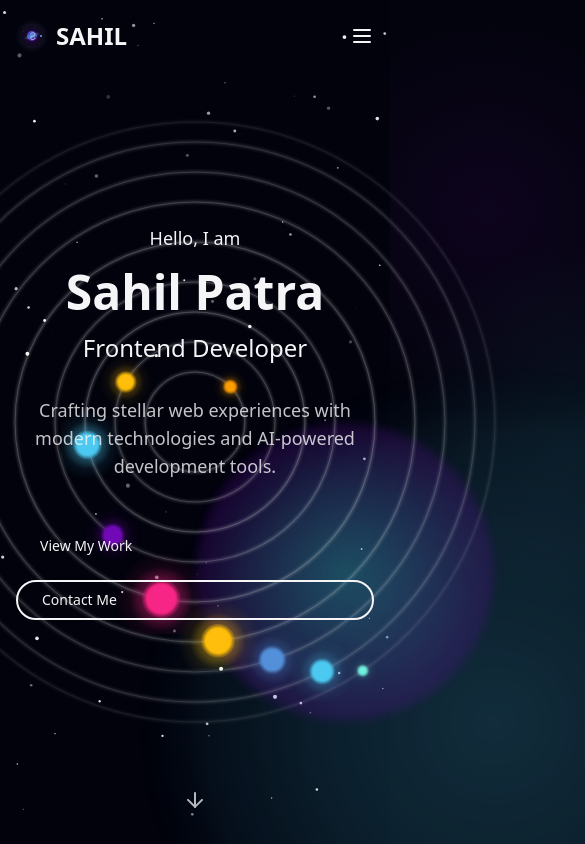
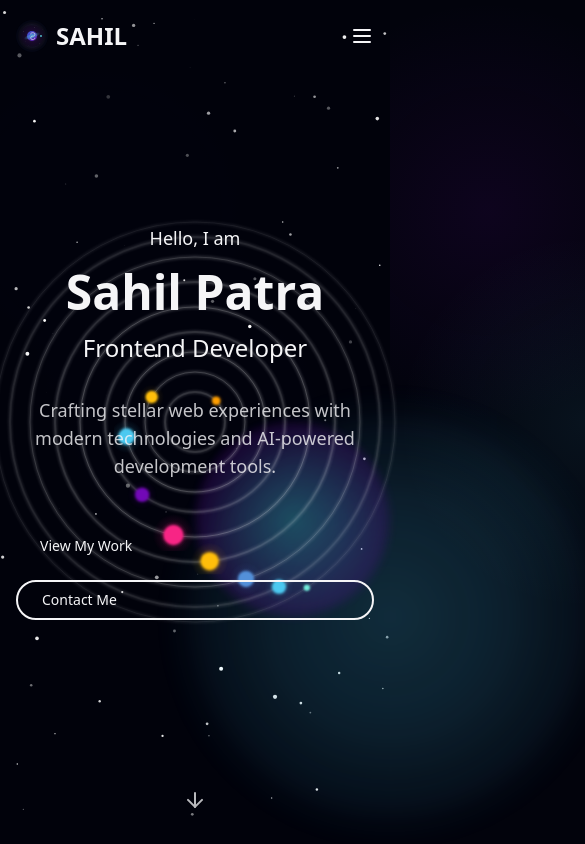
Before and after one commit to Mrpatra013/Portfolio-, a Next.js app: page / in a window 390 px wide. Shown: the top 844 px of the page, 585 px wide, since content can reach past the window. Built offline with nearby package versions, Linux system fonts and the light colour scheme.

Commit message:
responsive design

```diff
--- a/src/components/animations/FloatingPlanets.tsx
+++ b/src/components/animations/FloatingPlanets.tsx
@@ -44,15 +44,19 @@ export default function FloatingPlanets() {
           '#4361ee', // Stellar blue
         ];
 
+        // Calculate scale factor based on screen width (smaller on mobile)
+        const isMobile = window.innerWidth < 768;
+        const scaleFactor = isMobile ? 0.6 : 1;
+
         planetsRef.current = Array.from({ length: 5 }, (_, i) => ({
           x: 0,
           y: 0,
-          size: Math.random() * 20 + 10, // Larger size for planets
+          size: (Math.random() * 20 + 10) * scaleFactor, // Scale size for mobile
           color: planetColors[i % planetColors.length],
           speed: Math.random() * 0.001 + 0.0005,
           angle: Math.random() * Math.PI * 2,
           distance: Math.random() * 100 + 150,
-          rotationRadius: Math.random() * 100 + (i * 40) + 80 // Smaller orbit radiuses
+          rotationRadius: (Math.random() * 100 + (i * 40) + 80) * scaleFactor // Scale radius for mobile
         }));
       };
       initializePlanets();
--- a/src/components/animations/MultiOrbitPlanets.tsx
+++ b/src/components/animations/MultiOrbitPlanets.tsx
@@ -10,6 +10,7 @@ interface MultiOrbitPlanetsProps {
 
 export default function MultiOrbitPlanets({ className = '' }: MultiOrbitPlanetsProps) {
   const [mounted, setMounted] = useState(false);
+  const [isMobile, setIsMobile] = useState(false);
 
   // Define planet colors to match the space theme
   const planetColors = [
@@ -25,16 +26,33 @@ export default function MultiOrbitPlanets({ className = '' }: MultiOrbitPlanetsP
 
   useEffect(() => {
     setMounted(true);
+
+    // Check if screen is mobile size
+    const checkMobile = () => {
+      setIsMobile(window.innerWidth < 768);
+    };
+
+    // Check on initial load
+    checkMobile();
+
+    // Add event listener for window resize
+    window.addEventListener('resize', checkMobile);
+
+    // Clean up event listener
+    return () => window.removeEventListener('resize', checkMobile);
   }, []);
 
   if (!mounted) return null;
 
   return (
     <div className={`absolute left-1/2 top-1/2 -translate-x-1/2 -translate-y-1/2 ${className}`}>
+      {/* Get screen size and determine if mobile */}
+      {typeof window !== 'undefined' && (
+        <>
           {/* Mercury (innermost orbit) */}
           <OrbitingPlanet
-        orbitRadius={50}
-        planetSize={6}
+            orbitRadius={window.innerWidth < 768 ? 30 : 50}
+            planetSize={window.innerWidth < 768 ? 4 : 6}
             orbitSpeed={8}
             primaryColor={planetColors[3].primary}
             secondaryColor={planetColors[3].secondary}
@@ -46,8 +64,8 @@ export default function MultiOrbitPlanets({ className = '' }: MultiOrbitPlanetsP
 
           {/* Venus */}
           <OrbitingPlanet
-        orbitRadius={80}
-        planetSize={9}
+            orbitRadius={window.innerWidth < 768 ? 50 : 80}
+            planetSize={window.innerWidth < 768 ? 6 : 9}
             orbitSpeed={12}
             primaryColor={planetColors[6].primary}
             secondaryColor={planetColors[6].secondary}
@@ -59,8 +77,8 @@ export default function MultiOrbitPlanets({ className = '' }: MultiOrbitPlanetsP
 
           {/* Earth */}
           <OrbitingPlanet
-        orbitRadius={110}
-        planetSize={12}
+            orbitRadius={window.innerWidth < 768 ? 70 : 110}
+            planetSize={window.innerWidth < 768 ? 8 : 12}
             orbitSpeed={15}
             primaryColor={planetColors[0].primary}
             secondaryColor={planetColors[0].secondary}
@@ -72,8 +90,8 @@ export default function MultiOrbitPlanets({ className = '' }: MultiOrbitPlanetsP
 
           {/* Mars */}
           <OrbitingPlanet
-        orbitRadius={140}
-        planetSize={10}
+            orbitRadius={window.innerWidth < 768 ? 90 : 140}
+            planetSize={window.innerWidth < 768 ? 7 : 10}
             orbitSpeed={20}
             primaryColor={planetColors[7].secondary}
             secondaryColor={planetColors[7].primary}
@@ -85,8 +103,8 @@ export default function MultiOrbitPlanets({ className = '' }: MultiOrbitPlanetsP
 
           {/* Jupiter (largest planet) */}
           <OrbitingPlanet
-        orbitRadius={180}
-        planetSize={16}
+            orbitRadius={window.innerWidth < 768 ? 115 : 180}
+            planetSize={window.innerWidth < 768 ? 10 : 16}
             orbitSpeed={25}
             primaryColor={planetColors[1].primary}
             secondaryColor={planetColors[1].secondary}
@@ -98,8 +116,8 @@ export default function MultiOrbitPlanets({ className = '' }: MultiOrbitPlanetsP
 
           {/* Saturn */}
           <OrbitingPlanet
-        orbitRadius={220}
-        planetSize={14}
+            orbitRadius={window.innerWidth < 768 ? 140 : 220}
+            planetSize={window.innerWidth < 768 ? 9 : 14}
             orbitSpeed={30}
             primaryColor={planetColors[6].primary}
             secondaryColor={planetColors[3].primary}
@@ -111,8 +129,8 @@ export default function MultiOrbitPlanets({ className = '' }: MultiOrbitPlanetsP
 
           {/* Uranus */}
           <OrbitingPlanet
-        orbitRadius={250}
-        planetSize={12}
+            orbitRadius={window.innerWidth < 768 ? 165 : 250}
+            planetSize={window.innerWidth < 768 ? 8 : 12}
             orbitSpeed={35}
             primaryColor={planetColors[4].primary}
             secondaryColor={planetColors[4].secondary}
@@ -124,8 +142,8 @@ export default function MultiOrbitPlanets({ className = '' }: MultiOrbitPlanetsP
 
           {/* Neptune */}
           <OrbitingPlanet
-        orbitRadius={280}
-        planetSize={11}
+            orbitRadius={window.innerWidth < 768 ? 185 : 280}
+            planetSize={window.innerWidth < 768 ? 7 : 11}
             orbitSpeed={40}
             primaryColor={planetColors[0].primary}
             secondaryColor={planetColors[5].secondary}
@@ -137,8 +155,8 @@ export default function MultiOrbitPlanets({ className = '' }: MultiOrbitPlanetsP
 
           {/* Pluto (still a planet in our hearts) */}
           <OrbitingPlanet
-        orbitRadius={300}
-        planetSize={5}
+            orbitRadius={window.innerWidth < 768 ? 200 : 300}
+            planetSize={window.innerWidth < 768 ? 3 : 5}
             orbitSpeed={45}
             primaryColor={planetColors[2].primary}
             secondaryColor={planetColors[7].secondary}
@@ -147,6 +165,8 @@ export default function MultiOrbitPlanets({ className = '' }: MultiOrbitPlanetsP
             orbitColor="rgba(255, 255, 255, 0.1)"
             orbitOpacity={0.3}
           />
+        </>
+      )}
     </div>
   );
 }
--- a/src/components/ui/CircularHighlight.tsx
+++ b/src/components/ui/CircularHighlight.tsx
@@ -1,6 +1,7 @@
 'use client';
 
 import { motion } from 'framer-motion';
+import { useState, useEffect } from 'react';
 
 interface CircularHighlightProps {
   size?: number;
@@ -44,14 +45,37 @@ export default function CircularHighlight({
   const secondaryRgb = getRgbFromHex(secondaryColor);
   const baseOpacity = getOpacity();
 
+  // Use state to track mobile screen status
+  const [isMobileScreen, setIsMobileScreen] = useState(false);
+  const [mobileScale, setMobileScale] = useState(1);
+
+  // Effect to handle window resize and check for mobile screens
+  useEffect(() => {
+    // Initial check
+    const checkMobileScreen = () => {
+      const isMobile = window.innerWidth < 768;
+      setIsMobileScreen(isMobile);
+      setMobileScale(isMobile ? 0.65 : 1); // Scale down by 35% on mobile devices
+    };
+
+    // Check immediately
+    checkMobileScreen();
+
+    // Set up event listener for resize
+    window.addEventListener('resize', checkMobileScreen);
+
+    // Clean up
+    return () => window.removeEventListener('resize', checkMobileScreen);
+  }, []);
+
   return (
     <div className={`absolute pointer-events-none ${className}`} style={{ zIndex: 1 }}>
       {/* Outer glow layer */}
       <motion.div
         className="absolute rounded-full"
         style={{
-          width: `${size * 1.2}px`,
-          height: `${size * 1.2}px`,
+          width: `${size * 1.2 * mobileScale}px`,
+          height: `${size * 1.2 * mobileScale}px`,
           left: '50%',
           top: '50%',
           transform: 'translate(-50%, -50%)',
@@ -80,8 +104,8 @@ export default function CircularHighlight({
       <motion.div
         className="absolute rounded-full"
         style={{
-          width: `${size}px`,
-          height: `${size}px`,
+          width: `${size * mobileScale}px`,
+          height: `${size * mobileScale}px`,
           left: '50%',
           top: '50%',
           transform: 'translate(-50%, -50%)',
@@ -93,7 +117,7 @@ export default function CircularHighlight({
             rgba(${primaryRgb.r}, ${primaryRgb.g}, ${primaryRgb.b}, 0) 100%
           )`,
           filter: 'blur(8px)',
-          boxShadow: `0 0 ${size/8}px rgba(${primaryRgb.r}, ${primaryRgb.g}, ${primaryRgb.b}, ${baseOpacity * 0.5})`,
+          boxShadow: `0 0 ${(size * mobileScale)/8}px rgba(${primaryRgb.r}, ${primaryRgb.g}, ${primaryRgb.b}, ${baseOpacity * 0.5})`,
         }}
         initial={{ opacity: 0, scale: 0.8 }}
         animate={{
@@ -107,8 +131,8 @@ export default function CircularHighlight({
       <motion.div
         className="absolute rounded-full"
         style={{
-          width: `${size * 0.5}px`,
-          height: `${size * 0.5}px`,
+          width: `${size * 0.5 * mobileScale}px`,
+          height: `${size * 0.5 * mobileScale}px`,
           left: '50%',
           top: '50%',
           transform: 'translate(-50%, -50%)',
```
Also changed, not shown: src/components/animations/OrbitingPlanet.tsx (+25 -10 lines). Lines whose indentation alone changed are shown as unchanged.
